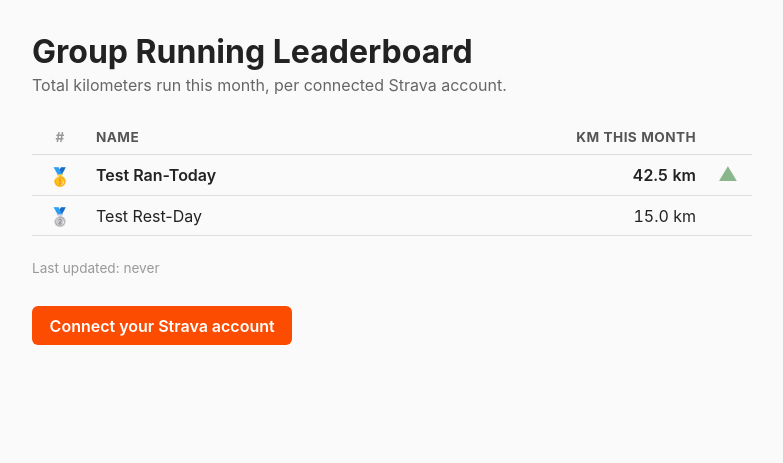
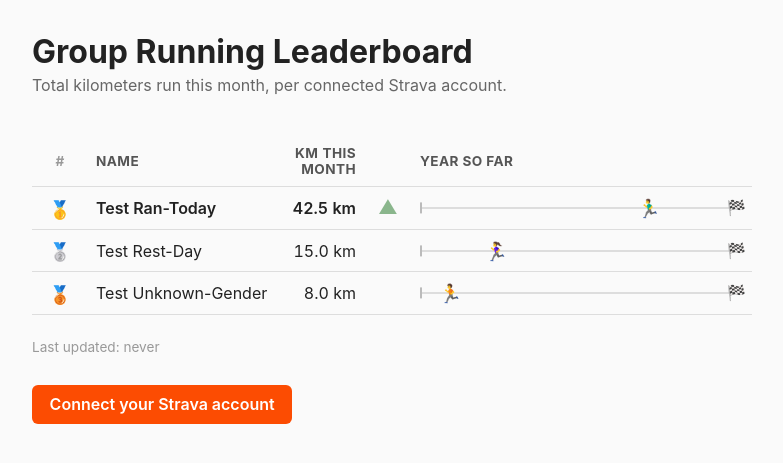
Before and after one commit to archonza/stava-play-1, a Flask app: page / in a window 1280 px wide. Shown: the top 463 px of the page, without its empty margins (248-1031 px from the left). Run offline with Flask 3, Linux system fonts and the light colour scheme; data that the repository does not hold is empty; parts of the project's set-up code (start-up, migrations or seed data) failed here and were passed over; some libraries are stand-ins or nearby versions.

Commit message:
Add yearly progress racetrack column to leaderboard
Fetches yearly running km alongside the existing monthly total (single
paged Strava call) and captures each athlete's sex at connect time to
pick a male/female/neutral running icon. Each row gets a "lane" showing
the athlete's position along a year-long track: the top yearly-km
runner sits on today's day-of-year mark, everyone else sits behind
scaled by how far behind in km they are. Dev-only fake fixtures
extended to exercise all three icon cases locally.

Co-Authored-By: Claude Sonnet 5 <noreply@anthropic.com>

```diff
--- a/app/routes.py
+++ b/app/routes.py
@@ -6,15 +6,15 @@ from datetime import datetime, timedelta, timezone
 from flask import Blueprint, abort, current_app, flash, redirect, render_template, request, session, url_for
 
 from app import db, strava
-from app.utils import SAST, today_sast
+from app.utils import SAST, today_sast, track_fraction, year_progress_sast
 
 logger = logging.getLogger(__name__)
 
 bp = Blueprint("main", __name__)
 
-# Dev-only fixtures for eyeballing the "ran today" arrow without a real Strava
-# account. Never shown when APP_ENV=production (see index() below), so this
-# never reaches the deployed site.
+# Dev-only fixtures for eyeballing the "ran today" arrow and the yearly
+# progress track without real Strava data. Never shown when APP_ENV=production
+# (see index() below), so this never reaches the deployed site.
 FAKE_ATHLETES = [
     {
         "athlete_id": -1,
@@ -23,6 +23,8 @@ FAKE_ATHLETES = [
         "monthly_km": 42.5,
         "day_start_km": 30.0,
         "ran_today": True,
+        "yearly_km": 900.0,
+        "sex": "M",
         "last_sync_error": None,
         "last_synced_at": None,
     },
@@ -33,6 +35,20 @@ FAKE_ATHLETES = [
         "monthly_km": 15.0,
         "day_start_km": 15.0,
         "ran_today": False,
+        "yearly_km": 300.0,
+        "sex": "F",
+        "last_sync_error": None,
+        "last_synced_at": None,
+    },
+    {
+        "athlete_id": -3,
+        "firstname": "Test",
+        "lastname": "Unknown-Gender",
+        "monthly_km": 8.0,
+        "day_start_km": 8.0,
+        "ran_today": False,
+        "yearly_km": 120.0,
+        "sex": None,
         "last_sync_error": None,
         "last_synced_at": None,
     },
@@ -68,9 +84,21 @@ def index():
             list(athletes) + FAKE_ATHLETES, key=lambda a: a["monthly_km"], reverse=True
         )
 
+    day_of_year, days_in_year = year_progress_sast()
+    leader_km = max((a["yearly_km"] for a in display_athletes), default=0)
+    track_athletes = [
+        {
+            **dict(a),
+            "track_pct": round(
+                track_fraction(a["yearly_km"], leader_km, day_of_year, days_in_year) * 100, 2
+            ),
+        }
+        for a in display_athletes
+    ]
+
     return render_template(
         "index.html",
-        athletes=display_athletes,
+        athletes=track_athletes,
         last_updated_display=last_updated_display,
         minutes_until_next=minutes_until_next,
     )
@@ -114,13 +142,15 @@ def auth_strava_callback():
         token_data["access_token"],
         token_data["refresh_token"],
         token_data["expires_at"],
+        athlete.get("sex"),
     )
 
     try:
-        km = strava.fetch_monthly_running_km(token_data["access_token"])
+        totals = strava.fetch_running_totals(token_data["access_token"])
         db.update_athlete_totals(
             athlete["id"],
-            km,
+            totals["monthly_km"],
+            totals["yearly_km"],
             datetime.now(timezone.utc).isoformat(),
             today_sast(),
             error=None,
--- a/app/scheduler.py
+++ b/app/scheduler.py
@@ -21,10 +21,11 @@ def refresh_all_athletes(app):
         for athlete in athletes:
             try:
                 access_token = strava.get_valid_access_token(athlete)
-                km = strava.fetch_monthly_running_km(access_token)
+                totals = strava.fetch_running_totals(access_token)
                 db.update_athlete_totals(
                     athlete["athlete_id"],
-                    km,
+                    totals["monthly_km"],
+                    totals["yearly_km"],
                     datetime.now(timezone.utc).isoformat(),
                     today,
                     error=None,
--- a/app/strava.py
+++ b/app/strava.py
@@ -97,10 +97,27 @@ def month_bounds_utc():
     return int(start.timestamp()), int(end.timestamp())
 
 
-def fetch_monthly_running_km(access_token):
-    after, before = month_bounds_utc()
+def year_bounds_utc():
+    now = datetime.now(timezone.utc)
+    start = datetime(now.year, 1, 1, tzinfo=timezone.utc)
+    end = datetime(now.year + 1, 1, 1, tzinfo=timezone.utc)
+    return int(start.timestamp()), int(end.timestamp())
+
+
+def _activity_start_ts(activity):
+    return datetime.fromisoformat(activity["start_date"].replace("Z", "+00:00")).timestamp()
+
+
+def fetch_running_totals(access_token):
+    """Fetch this athlete's running distance for the current month and the
+    current year in a single paged pass over the year's activities, so the
+    two totals can never disagree from being fetched separately.
+    """
+    after, before = year_bounds_utc()
+    month_start, _ = month_bounds_utc()
     headers = {"Authorization": f"Bearer {access_token}"}
-    total_meters = 0.0
+    monthly_meters = 0.0
+    yearly_meters = 0.0
     page = 1
 
     while True:
@@ -127,11 +144,15 @@ def fetch_monthly_running_km(access_token):
 
         for activity in activities:
             sport = activity.get("sport_type") or activity.get("type")
-            if sport in RUNNING_TYPES:
-                total_meters += activity.get("distance", 0) or 0
+            if sport not in RUNNING_TYPES:
+                continue
+            distance = activity.get("distance", 0) or 0
+            yearly_meters += distance
+            if _activity_start_ts(activity) >= month_start:
+                monthly_meters += distance
 
         if len(activities) < PER_PAGE:
             break
         page += 1
 
-    return total_meters / 1000.0
+    return {"monthly_km": monthly_meters / 1000.0, "yearly_km": yearly_meters / 1000.0}
--- a/app/templates/base.html
+++ b/app/templates/base.html
@@ -15,15 +15,53 @@
     }
     h1 { margin-bottom: 0.25rem; }
     .subtitle { color: #666; margin-top: 0; margin-bottom: 1.5rem; }
-    table { width: 100%; border-collapse: collapse; margin-top: 1rem; }
+    table { width: 100%; border-collapse: collapse; margin-top: 1rem; table-layout: fixed; }
+    .table-wrap { overflow-x: auto; }
     th, td { text-align: left; padding: 0.6rem 0.5rem; border-bottom: 1px solid #ddd; }
     th { color: #555; font-size: 0.85rem; text-transform: uppercase; letter-spacing: 0.03em; }
     tr:first-child td { font-weight: 600; }
     .rank { width: 2.5rem; color: #999; text-align: center; }
     .medal { display: inline-block; line-height: 1; vertical-align: middle; font-size: 1.1rem; }
-    .km { text-align: right; font-variant-numeric: tabular-nums; }
+    .km { width: 4.5rem; text-align: right; font-variant-numeric: tabular-nums; }
     .ran-today { width: 2rem; text-align: center; }
     .ran-today-arrow { color: rgba(46, 125, 50, 0.55); font-size: 1.2rem; line-height: 1; }
+    .track-col { width: 45%; }
+    .lane { position: relative; height: 1.4rem; min-width: 150px; }
+    .lane::before {
+      content: "";
+      position: absolute;
+      top: 50%;
+      left: 0;
+      right: 0;
+      height: 2px;
+      background: #ddd;
+      transform: translateY(-50%);
+    }
+    .lane-start {
+      position: absolute;
+      left: 0;
+      top: 50%;
+      width: 2px;
+      height: 0.7rem;
+      background: #bbb;
+      transform: translateY(-50%);
+    }
+    .lane-finish {
+      position: absolute;
+      right: -0.1rem;
+      top: 50%;
+      font-size: 0.95rem;
+      line-height: 1;
+      transform: translateY(-50%);
+    }
+    .runner {
+      position: absolute;
+      top: 50%;
+      font-size: 1.15rem;
+      line-height: 1;
+      transform: translate(-50%, -50%);
+      z-index: 1;
+    }
     .error-badge {
       display: inline-block;
       margin-left: 0.4rem;
--- a/app/templates/index.html
+++ b/app/templates/index.html
@@ -5,6 +5,7 @@
   <p class="subtitle">Total kilometers run this month, per connected Strava account.</p>
 
   {% if athletes %}
+    <div class="table-wrap">
     <table>
       <thead>
         <tr>
@@ -12,6 +13,7 @@
           <th>Name</th>
           <th class="km">Km this month</th>
           <th class="ran-today" title="Ran today">&nbsp;</th>
+          <th class="track-col" title="Yearly progress">Year so far</th>
         </tr>
       </thead>
       <tbody>
@@ -40,10 +42,26 @@
                 <span class="ran-today-arrow" title="Ran today">&#9650;</span>
               {% endif %}
             </td>
+            <td class="track-col">
+              <div class="lane">
+                <span class="lane-start" aria-hidden="true"></span>
+                <span class="lane-finish" title="Dec 31">🏁</span>
+                {% if athlete["sex"] == "M" %}
+                  {% set icon = "🏃‍♂️" %}
+                {% elif athlete["sex"] == "F" %}
+                  {% set icon = "🏃‍♀️" %}
+                {% else %}
+                  {% set icon = "🏃" %}
+                {% endif %}
+                <span class="runner" style="left: {{ athlete['track_pct'] }}%;"
+                      title="{{ '%.1f'|format(athlete['yearly_km']) }} km this year">{{ icon }}</span>
+              </div>
+            </td>
           </tr>
         {% endfor %}
       </tbody>
     </table>
+    </div>
     <p class="last-updated">
       Last updated: {{ last_updated_display or "never" }}
       {% if minutes_until_next is not none %}
--- a/app/utils.py
+++ b/app/utils.py
@@ -1,3 +1,4 @@
+import calendar
 from datetime import datetime, timedelta, timezone
 
 SAST = timezone(timedelta(hours=2))
@@ -6,3 +7,20 @@ SAST = timezone(timedelta(hours=2))
 def today_sast():
     """Return today's date in SAST as an ISO string (YYYY-MM-DD)."""
     return datetime.now(SAST).date().isoformat()
+
+
+def year_progress_sast():
+    """Return (day_of_year, days_in_year) for 'today' in SAST."""
+    now = datetime.now(SAST)
+    days_in_year = 366 if calendar.isleap(now.year) else 365
+    return now.timetuple().tm_yday, days_in_year
+
+
+def track_fraction(yearly_km, leader_km, day_of_year, days_in_year):
+    """Position (0..1) along a yearly progress track: the leader sits exactly
+    on today's day-of-year mark, everyone else behind, scaled by how far
+    behind in km they are relative to the leader.
+    """
+    if leader_km <= 0 or yearly_km <= 0:
+        return 0.0
+    return (day_of_year / days_in_year) * (yearly_km / leader_km)
```
Also changed, not shown: app/db.py (+14 -7 lines).
